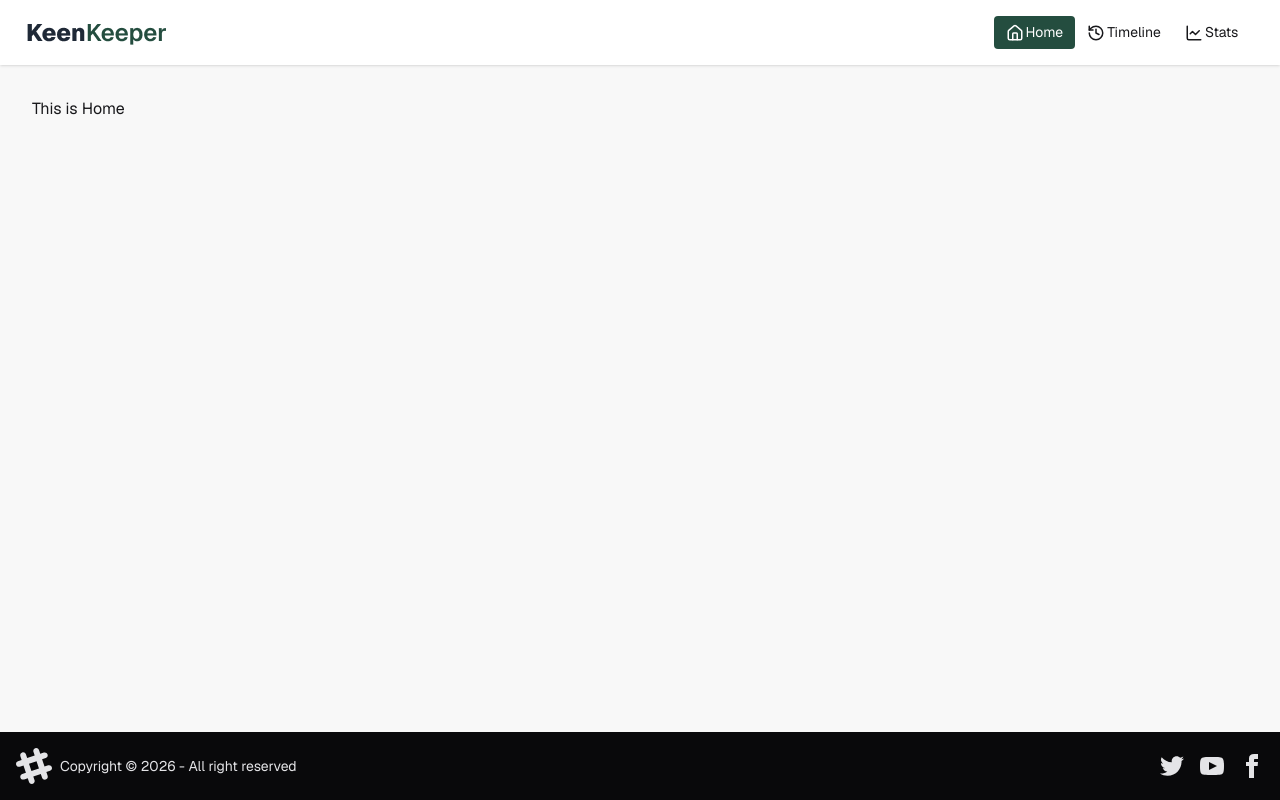
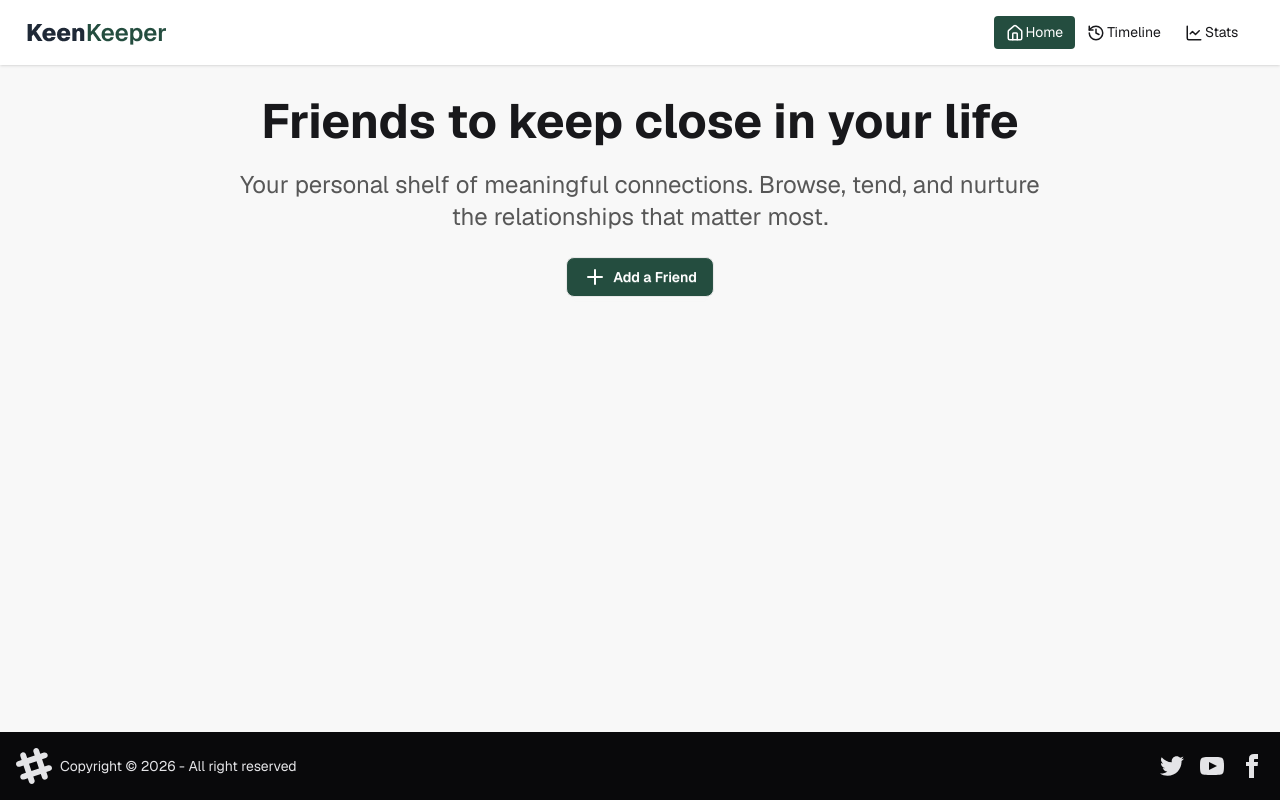
Before and after one commit to khanm206/keenKeeper, a React (Vite) app: page / in a window 1280 px wide. Built offline with nearby package versions, Linux system fonts and the light colour scheme.

Commit message:
NavBar & Banner & Error page added || 15 April 2026 04:39 a.m.}

```diff
--- a/package.json
+++ b/package.json
@@ -11,6 +11,7 @@
   },
   "dependencies": {
     "@tailwindcss/vite": "^4.2.2",
+    "axios": "^1.15.0",
     "daisyui": "^5.5.19",
     "lucide-react": "^1.8.0",
     "react": "^19.2.4",
--- a/public/friends.json
+++ b/public/friends.json
@@ -28,7 +28,7 @@
     "name": "Hasan Mahmud",
     "picture": "https://randomuser.me/api/portraits/men/32.jpg",
     "email": "hasan.mahmud@yahoo.com",
-    "days_since_contact": 5,
+    "days_since_contact": 55,
     "status": "on-track",
     "tags": ["school", "best friend"],
     "bio": "Childhood friend from Savar. We still play online games together sometimes.",
@@ -40,7 +40,7 @@
     "name": "Emily Watson",
     "picture": "https://randomuser.me/api/portraits/women/21.jpg",
     "email": "emily.watson@gmail.com",
-    "days_since_contact": 21,
+    "days_since_contact": 41,
     "status": "overdue",
     "tags": ["gym", "fitness buddy"],
     "bio": "Met at the gym. Used to train together regularly before schedules got busy.",
@@ -52,7 +52,7 @@
     "name": "Rafiul Islam",
     "picture": "https://randomuser.me/api/portraits/men/76.jpg",
     "email": "rafiul.islam@gmail.com",
-    "days_since_contact": 12,
+    "days_since_contact": 32,
     "status": "almost due",
     "tags": ["family", "cousin"],
     "bio": "Cousin living in Dhaka. We usually catch up during family events and festivals.",
@@ -64,7 +64,7 @@
     "name": "Sophia Turner",
     "picture": "https://randomuser.me/api/portraits/women/55.jpg",
     "email": "sophia.turner@mail.com",
-    "days_since_contact": 3,
+    "days_since_contact": 53,
     "status": "on-track",
     "tags": ["university", "project partner"],
     "bio": "Worked together on a group project in university. Great at UI design.",
--- /dev/null
+++ b/src/components/errorPage/Error.jsx
@@ -0,0 +1,25 @@
+import { Link } from "react-router";
+
+export default function Error() {
+  return (
+    <div className="min-h-screen flex items-center justify-center px-6">
+      <div className="text-center max-w-md">
+        <h1 className="text-9xl font-bold tracking-tight ">404</h1>
+
+        <h2 className="mt-4 text-2xl font-semibold">Page not found</h2>
+
+        <p className="mt-2 text-slate">
+          The page you’re looking for doesn’t exist or has been moved.
+        </p>
+
+        {/* Button */}
+        <Link
+          to="/"
+          className="inline-block mt-6 px-6 py-3 rounded-xl bgs transition shadow-lg"
+        >
+          Go back home
+        </Link>
+      </div>
+    </div>
+  );
+}
--- /dev/null
+++ b/src/components/homepage/Banner.jsx
@@ -0,0 +1,20 @@
+import { Plus } from "lucide-react";
+import React from "react";
+
+const Banner = () => {
+  return (
+    <div className="text-center space-y-6">
+      <h1 className="text-5xl font-bold">Friends to keep close in your life</h1>
+      <p className=" text-2xl text-black/65">
+        Your personal shelf of meaningful connections. Browse, tend, and nurture
+        <br />
+        the relationships that matter most.
+      </p>
+      <button className="btn bgp text-white rounded-lg">
+        <Plus /> Add a Friend
+      </button>
+    </div>
+  );
+};
+
+export default Banner;
--- a/src/components/homepage/Home.jsx
+++ b/src/components/homepage/Home.jsx
@@ -1,10 +1,11 @@
 import React from "react";
+import Banner from "./Banner";
 
 const Home = () => {
   return (
-    <div>
-      <h1>This is Home</h1>
-    </div>
+    <>
+      <Banner />
+    </>
   );
 };
 
--- a/src/routes/Routes.jsx
+++ b/src/routes/Routes.jsx
@@ -4,6 +4,7 @@ import MainLayout from "../layout/MainLayout";
 import Home from "../components/homepage/Home";
 import Status from "../components/statusPage/Status";
 import TimeLine from "../components/timelinePage/TimeLine";
+import Error from "../components/errorPage/Error";
 
 const router = createBrowserRouter([
   {
@@ -23,6 +24,7 @@ const router = createBrowserRouter([
         Component: Status,
       },
     ],
+    errorElement: <Error />,
   },
 ]);
 
```
Also changed, not shown: 1 other file (tests, documents, lock files or other folders).
